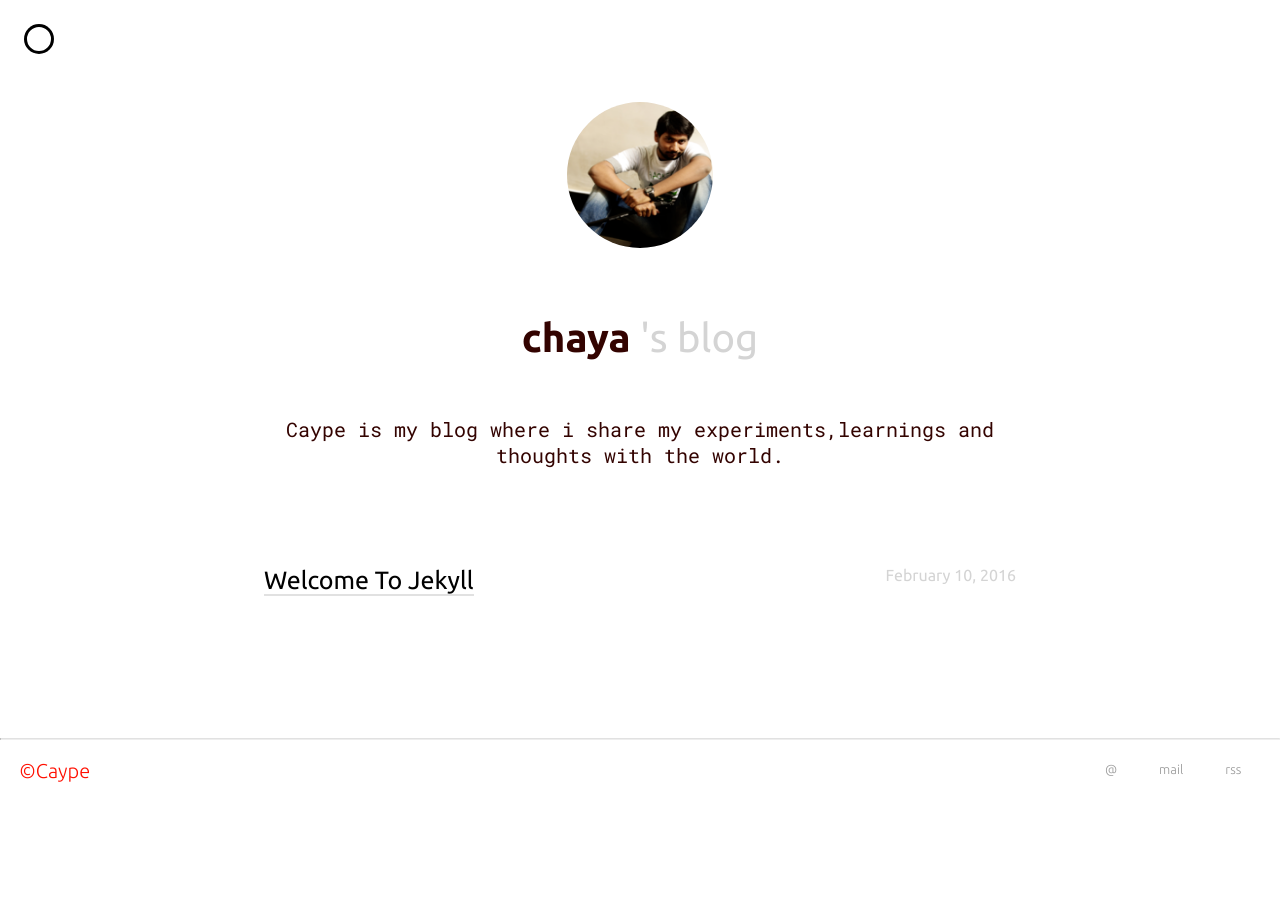
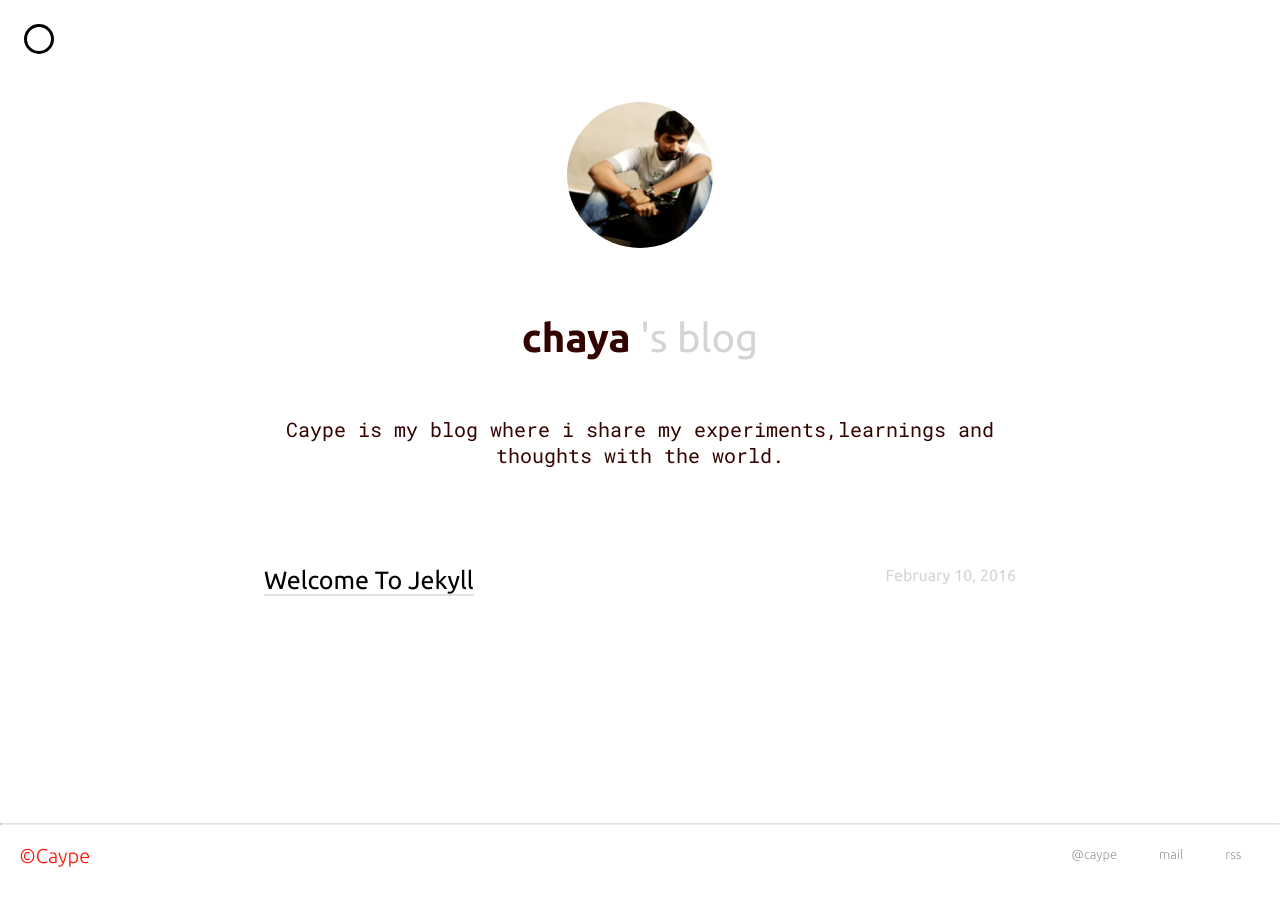
Before and after one commit to caype/caype.github.io, a Jekyll site: the page built from index.html, in a window 1280 px wide. Built offline with Jekyll 4.4.1, drawn with Linux system fonts in a browser that asks for light colours; nearby versions of some CDN libraries; the list of posts is cut into pages by our own code.

Commit message:
fixed github link in footer and adjusted footer length

```diff
--- a/_config.yml
+++ b/_config.yml
@@ -37,8 +37,8 @@ about_stub: >
 
 about_footer: true
 
+github_username: caype
 #twitter_username: AnkitSultana
-github_username: caype
 #facebook_id: yourusername
 
 favicon: false
--- a/_includes/footer.html
+++ b/_includes/footer.html
@@ -16,8 +16,8 @@
             <h2> &copy;{{ site.title }}</h2> {% endif %}
         </div>
         <div class="alignable pull-right">
-            <a target="_blank" href="https://github.com/{{ github_username }}" class="button">
-                @{{ github_username }}
+            <a target="_blank" href="https://github.com/{{site.github_username}}" class="button">
+                @{{site.github_username}}
             </a>
             <a href="mailto:{{ site.email }}" class="button">
                 mail
--- a/_sass/_style.scss
+++ b/_sass/_style.scss
@@ -131,7 +131,7 @@ a:hover {
 
 .wrapper {
     min-height: 100%;
-    margin-bottom: -$footer-size;
+    margin-bottom: -145px;
 }
 .wrapper:after {
     content: "";
--- a/_sass/_vars.scss
+++ b/_sass/_vars.scss
@@ -15,7 +15,7 @@ $break-medium: 700px;
 $break-large: 980px;
 
 $big-circle-size: 30px;
-$footer-size: 230px;
+$footer-size: 100px;
 $about-image-size: 100px;
 
 // Colors
```
Also changed, not shown: 4 other files.
